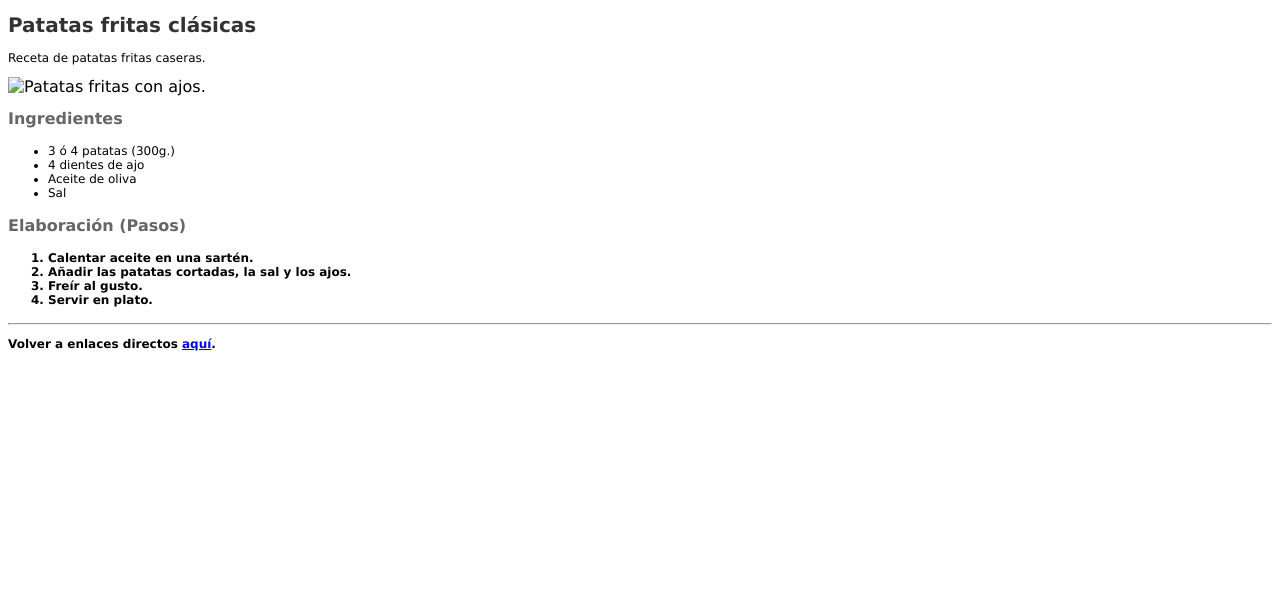
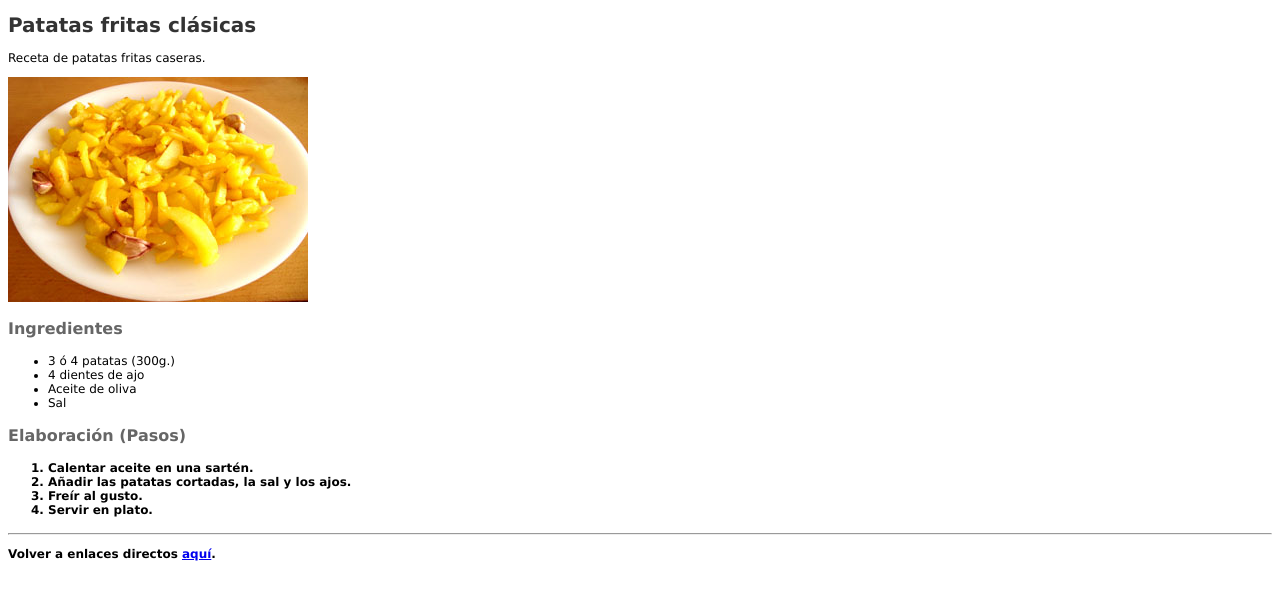
Before and after one commit to JAM76/accesos, a plain HTML site: page Recetas de patatas fritas.html in a window 1280 px wide. Drawn offline with Linux system fonts and the light colour scheme.

Commit message:
Update Recetas de patatas fritas.html

```diff
--- a/Recetas de patatas fritas.html
+++ b/Recetas de patatas fritas.html
@@ -8,7 +8,7 @@
 <body>
 <h1>Patatas fritas clásicas</h1>
 <p>Receta de patatas fritas caseras.</p>
-<img src="IMAGENES/patatas-fritas.jpg" width="300" height="225" alt="Patatas fritas con ajos.">
+<img src="patatas-fritas.jpg" width="300" height="225" alt="Patatas fritas con ajos.">
 <h2>Ingredientes</h2>
 <ul>
 <li>3 ó 4 patatas (300g.)</li>
```
